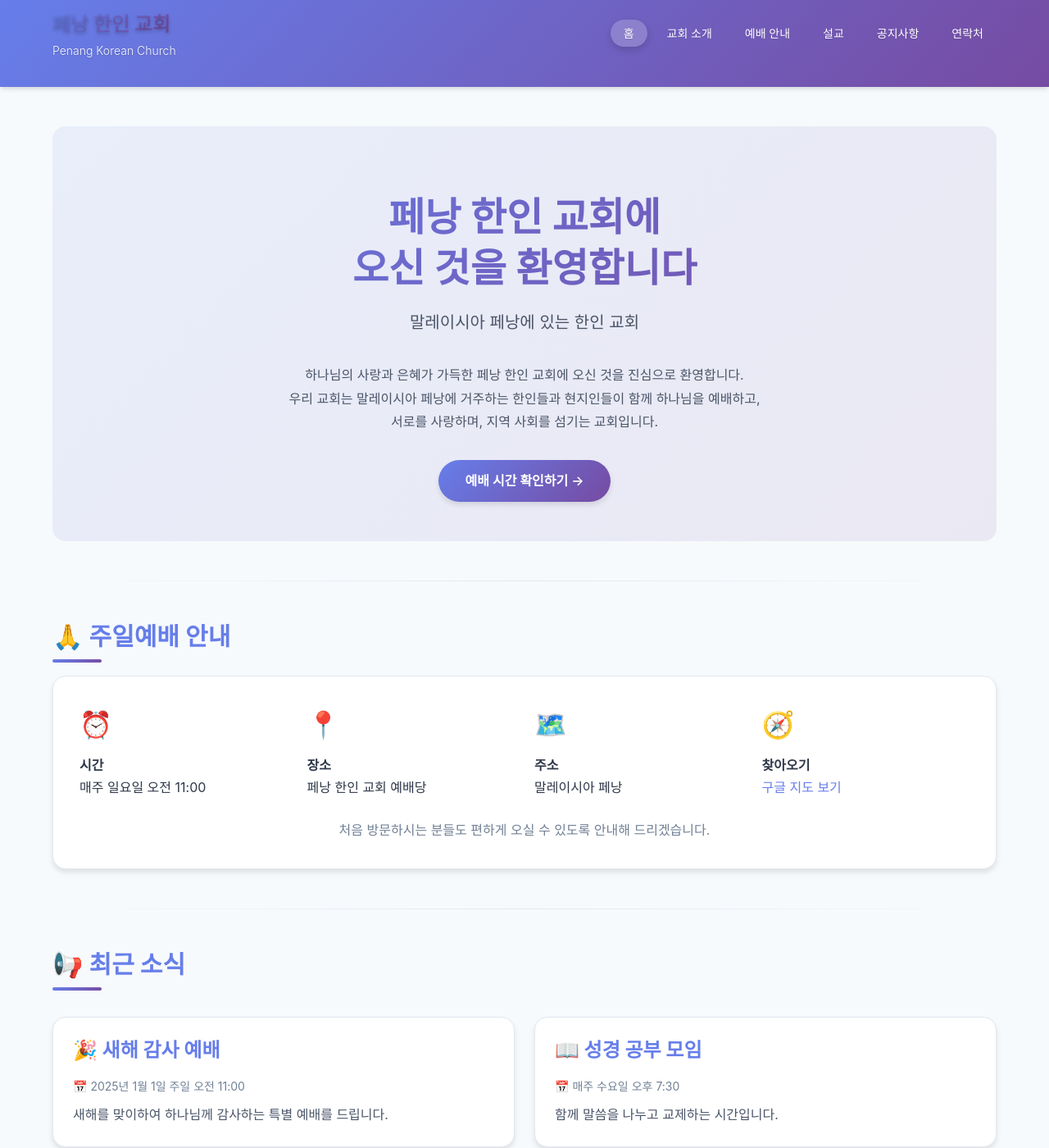
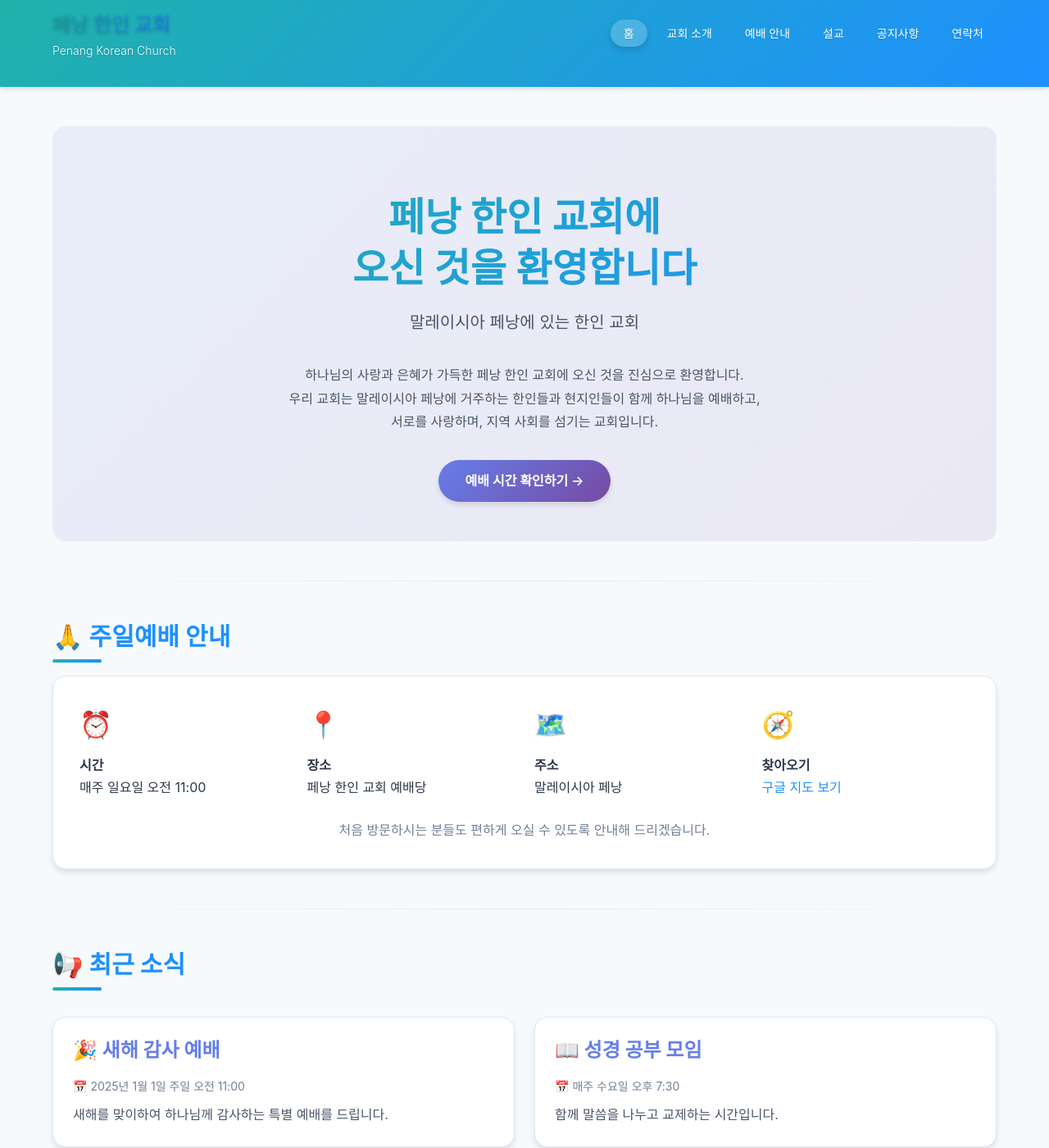
Before and after one commit to aaron-jang/penang-korean-church, a Jekyll site: the page built from index.md, in a window 1280 px wide and 1400 px high. Shown: the whole window at 82% size. Built offline with Jekyll 4.4.1, drawn with Linux system fonts in a browser that asks for light colours.

Commit message:
Design: 오션 블루 테마 적용 - 페낭의 바다와 하늘을 담은 색상

```diff
--- a/assets/css/custom.css
+++ b/assets/css/custom.css
@@ -8,15 +8,15 @@
    ======================================== */
 
 :root {
-  /* 모던 컬러 팔레트 */
-  --primary-gradient: linear-gradient(135deg, #667eea 0%, #764ba2 100%);
-  --secondary-gradient: linear-gradient(135deg, #f093fb 0%, #f5576c 100%);
-  --blue-gradient: linear-gradient(135deg, #4facfe 0%, #00f2fe 100%);
+  /* 오션 블루 컬러 팔레트 - 페낭의 바다와 하늘 */
+  --primary-gradient: linear-gradient(135deg, #20B2AA 0%, #1E90FF 100%);
+  --secondary-gradient: linear-gradient(135deg, #00CED1 0%, #1E88E5 100%);
+  --blue-gradient: linear-gradient(135deg, #4A90E2 0%, #2196F3 100%);
   --green-gradient: linear-gradient(135deg, #43e97b 0%, #38f9d7 100%);
 
-  --primary-color: #667eea;
-  --secondary-color: #764ba2;
-  --accent-color: #f5576c;
+  --primary-color: #1E90FF;
+  --secondary-color: #20B2AA;
+  --accent-color: #00CED1;
   --success-color: #43e97b;
 
   --text-dark: #2d3748;
```
